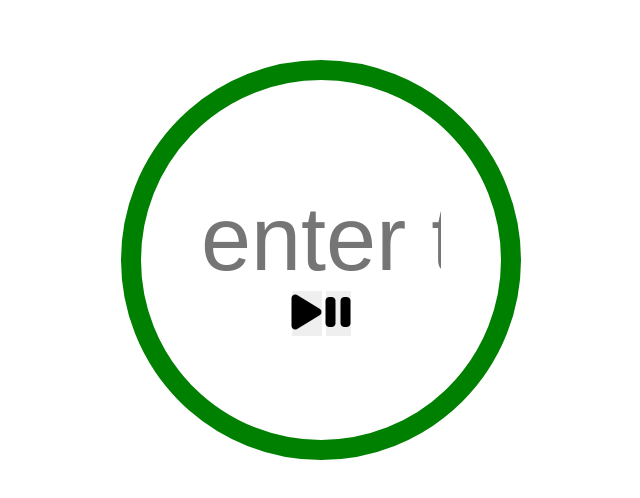
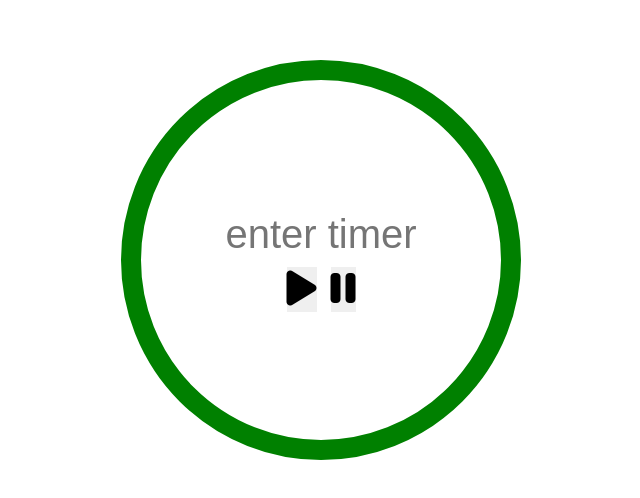
Before and after one commit to niveshnagar/projects, a plain HTML site: page the timer/index.html in a window 1280 px wide. Shown: the part 138-636 px from the top of the page, without its empty margins (319-959 px from the left). Drawn offline with Linux system fonts and the light colour scheme.

Commit message:
Update style.css

```diff
--- a/the timer/style.css
+++ b/the timer/style.css
@@ -15,15 +15,13 @@ body{
   width: 400px;
   height: 400px;
 }
+
 .btn{
+  margin: 5px;
   border: none;
   font-size: 40px;
   cursor: pointer;
 
-}
-
-.timer input:focus {
-  outline: none;
 }
 
 .btn:focus{
@@ -31,11 +29,20 @@ body{
 }
 
 .timer input{
-  display: block;
+  margin: 5px;
   width: 240px;
-  font-size: 90px;
+  font-size: 40px;
   border: none;
   text-align: center;
+}
+
+.timer input:focus {
+  outline: none;
+}
+
+#inputDuration::-webkit-outer-spin-button,
+#inputDuration::-webkit-inner-spin-button {
+  display: none;
 }
 
 .controls {
```
